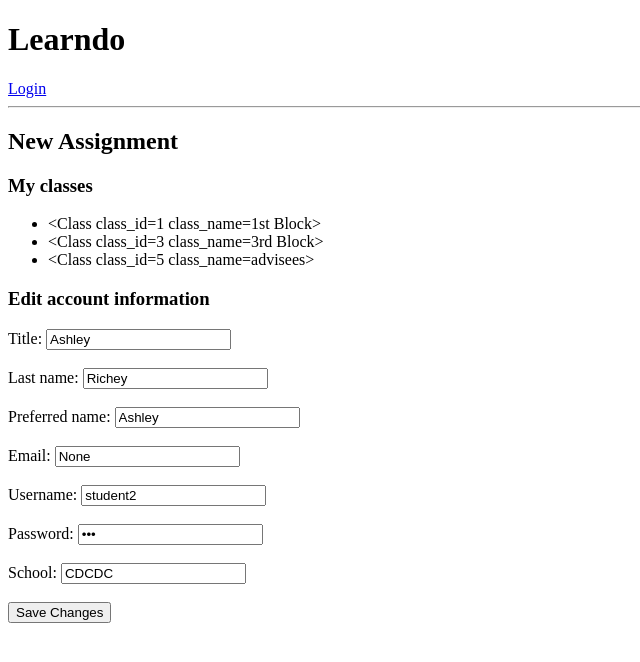
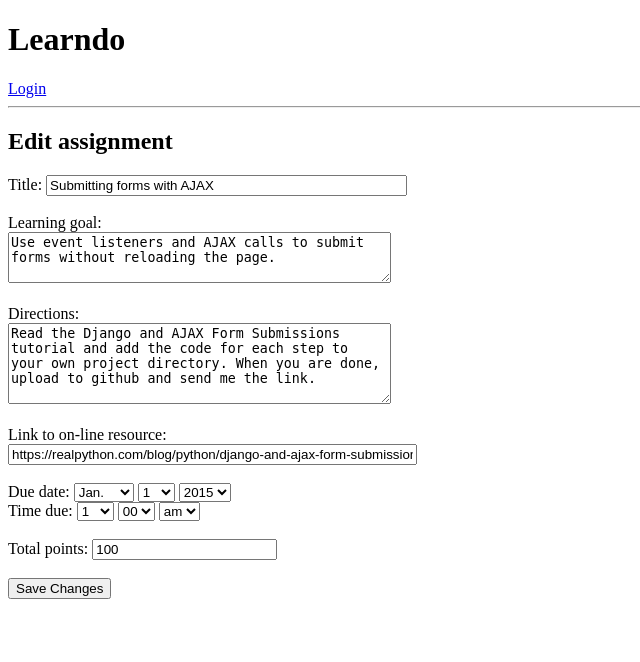
Before and after one commit to cforan99/learndo, a Flask app: template templates/edit_assignment.html in a window 1280 px wide. Shown: the top 662 px of the page, without its empty margins (0-640 px from the left). Run offline with Flask 2, Linux system fonts and the light colour scheme; the template is opened without the code that fills it: values that come from a table or form of the project are taken from there, others are empty; data comes from the database, SQL or seed files in the repository.

Commit message:
wrote edit assignment template/form and routes. still need to display date/time option in picker with jquery

```diff
--- a/server.py
+++ b/server.py
@@ -488,6 +488,9 @@ def view_assignment(teacher_id, task_id):
 
     class_list = show_classes(created_by)
 
+    # assignment = task.assignments.filter(student_id == teacher_id)
+    # Left off here 11/5 trying to id assigned status and class assigned to
+
     user_id = session['user_id']
 
     if user_id == task.created_by:
@@ -495,6 +498,70 @@ def view_assignment(teacher_id, task_id):
     else:
         flash("You do not have access to that page.")
         return redirect("/")
+
+
+@app.route('/teacher/<int:teacher_id>/assignments/<int:task_id>/edit', methods=["GET"])
+def edit_assignment_form(teacher_id, task_id):
+    """Shows assignment information in an editable form"""
+
+    print task_id
+
+    teacher = User.query.get(teacher_id)
+    task = Task.query.get(task_id)
+
+    print task
+
+    #Unpack due_date into month, day, year, hour, minute, ampm
+
+    if session['user_id'] == teacher_id:
+        return render_template("edit_assignment.html", teacher=teacher, task=task)
+    else:
+        flash("You do not have access to that page.")
+        return redirect("/")
+
+
+@app.route('/edit_assignment', methods=["POST"])
+def edit_assignment():
+    """Update the db with assignment edits from teacher"""
+
+    # Get form variables
+    title = request.form.get("title")
+    goal = request.form.get("goal")
+    directions = request.form.get("directions")
+    link = request.form.get("link")
+    month = request.form.get("month")
+    day = request.form.get("day")
+    year = request.form.get("year")
+    hour = request.form.get("hour")
+    minute = request.form.get("minute")
+    ampm = request.form.get("ampm")
+    points = int(request.form.get("points"))
+    teacher_id = request.form.get("teacher_id")
+    task_id = request.form.get("task_id")
+
+    if points == "":
+        points = None
+
+    date_string = "{}/{}/{} {}:{} {}".format(month, day, year, hour, minute, ampm)
+    due_date = datetime.strptime(date_string, "%m/%d/%y %I:%M %p")
+
+    user = User.query.get(user_id)
+
+    # Check to see if username is available
+    if teacher_id == task.created_by:
+
+        task.title = title
+        task.goal = goal
+        task.directions = directions
+        task.link = link
+        task.points = points
+        task.due_date = due_date
+
+        db.session.commit()
+
+        flash("Your changes have been successfully saved!")
+        return redirect('/profile/{}'.format(user_id))
+
 
 
 @app.route('/assign', methods=["POST"])
--- a/templates/edit_assignment.html
+++ b/templates/edit_assignment.html
@@ -1,68 +1,142 @@
 {% extends 'base.html' %}
 {% block content %}
 
-<h2>New Assignment</h2>
+<h2>Edit assignment</h2>
 
-<h3>My classes</h3>
-    <ul>
-    {% for class in my_classes %}
-        <li>{{ class }}</li>
-    {% endfor %}
-    </ul>
-
-<h3>Edit account information</h3>
 <form action="/edit_assignment" method="POST">
     <div>
         <label>
             Title:
-            <input type="text" name="title" value="{{ user.first_name }}" required>
+            <input type="text" name="title" size="42" value="{{ task.title }}" required>
         </label><br><br>
     </div>
 
     <div>
         <label>
-            Last name:
-            <input type="text" name="last" value="{{ user.last_name }}" required>
+            Learning goal: <br>
+            <textarea name="goal" rows="3" cols="45" maxlength="712" required>{{ task.goal }}</textarea>
         </label><br><br>
     </div>
 
     <div>
         <label>
-            Preferred name:
-            <input type="text" name="preferred" value="{{ user.display_name }}" >
+            Directions: <br>
+            <textarea name="directions" rows="5" cols="45" maxlength="712" required>{{ task.directions }}</textarea>
         </label><br><br>
     </div>
 
     <div>
         <label>
-            Email:
-            <input type="text" name="email" value="{{ user.email }}">
+            Link to on-line resource:<br>
+            <input type="url" name="link" maxlength="256" size="48" value="{{ task.link }}">
         </label><br><br>
     </div>
 
     <div>
         <label>
-            Username:
-            <input type="text" name="username" value="{{ user.username}}" required>
+            Due date:
+              <select id="month" name="month" required>
+                <option value="01">Jan.</option>
+                <option value="02">Feb.</option>
+                <option value="03">March</option>
+                <option value="04">April</option>
+                <option value="05">May</option>
+                <option value="06">June</option>
+                <option value="07">July</option>
+                <option value="08">Aug.</option>
+                <option value="09">Sept.</option>
+                <option value="10">Oct.</option>
+                <option value="11">Nov.</option>
+                <option value="12">Dec.</option>
+              </select>
+              <select id="day" name="day" required>
+                <option value="01">1</option>
+                <option value="02">2</option>
+                <option value="03">3</option>
+                <option value="04">4</option>
+                <option value="05">5</option>
+                <option value="06">6</option>
+                <option value="07">7</option>
+                <option value="08">8</option>
+                <option value="09">9</option>
+                <option value="10">10</option>
+                <option value="11">11</option>
+                <option value="12">12</option>
+                <option value="13">13</option>
+                <option value="14">14</option>
+                <option value="15">15</option>
+                <option value="16">16</option>
+                <option value="17">17</option>
+                <option value="18">18</option>
+                <option value="19">19</option>
+                <option value="20">20</option>
+                <option value="21">21</option>
+                <option value="22">22</option>
+                <option value="23">23</option>
+                <option value="24">24</option>
+                <option value="25">25</option>
+                <option value="26">26</option>
+                <option value="27">27</option>
+                <option value="28">28</option>
+                <option value="29">29</option>
+                <option value="30">30</option>
+                <option value="31">31</option>
+              </select>
+              <select id="year"
+                     name="year">
+                <option value="15">2015</option>
+                <option value="16">2016</option>
+                <option value="17">2017</option>
+                <option value="18">2018</option>
+              </select>
+            </label><br>
+            <label>
+              Time due:
+              <select id="hour" name="hour" required>
+                <option value="01">1</option>
+                <option value="02">2</option>
+                <option value="03">3</option>
+                <option value="04">4</option>
+                <option value="05">5</option>
+                <option value="06">6</option>
+                <option value="07">7</option>
+                <option value="08">8</option>
+                <option value="09">9</option>
+                <option value="10">10</option>
+                <option value="11">11</option>
+                <option value="12">12</option>
+              </select>
+              <select id="minute" name="minute" required>
+                <option value="00">00</option>
+                <option value="05">05</option>
+                <option value="10">10</option>
+                <option value="15">15</option>
+                <option value="20">20</option>
+                <option value="25">25</option>
+                <option value="30">30</option>
+                <option value="35">35</option>
+                <option value="40">40</option>
+                <option value="45">45</option>
+                <option value="50">50</option>
+                <option value="55">55</option>
+              </select>
+              <select id="ampm" name="ampm" required>
+                <option value="AM">am</option>
+                <option value="PM">pm</option>
+              </select>
         </label><br><br>
     </div>
 
     <div>
         <label>
-            Password:
-            <input type="password" name="password" value="{{ user.password }}" required>
+            Total points:
+            <input type="number" name="points" value="{{ task.points }}">
         </label><br><br>
     </div>
 
     <div>
-        <label>
-            School:
-            <input type="text" name="school" value="{{ user.school }}" required>
-        </label><br><br>
-    </div>
-
-    <div>
-        <input type="hidden" name="teacher_id" value="{{ user.user_id }}">
+        <input type="hidden" name="teacher_id" value="{{ teacher.user_id }}">
+        <input type="hidden" name="task_id" value="{{ task.task_id }}">
         <input type="submit" value="Save Changes">
     </div>
 </form>
```
Also changed, not shown: stories.py (+94 -96 lines).
